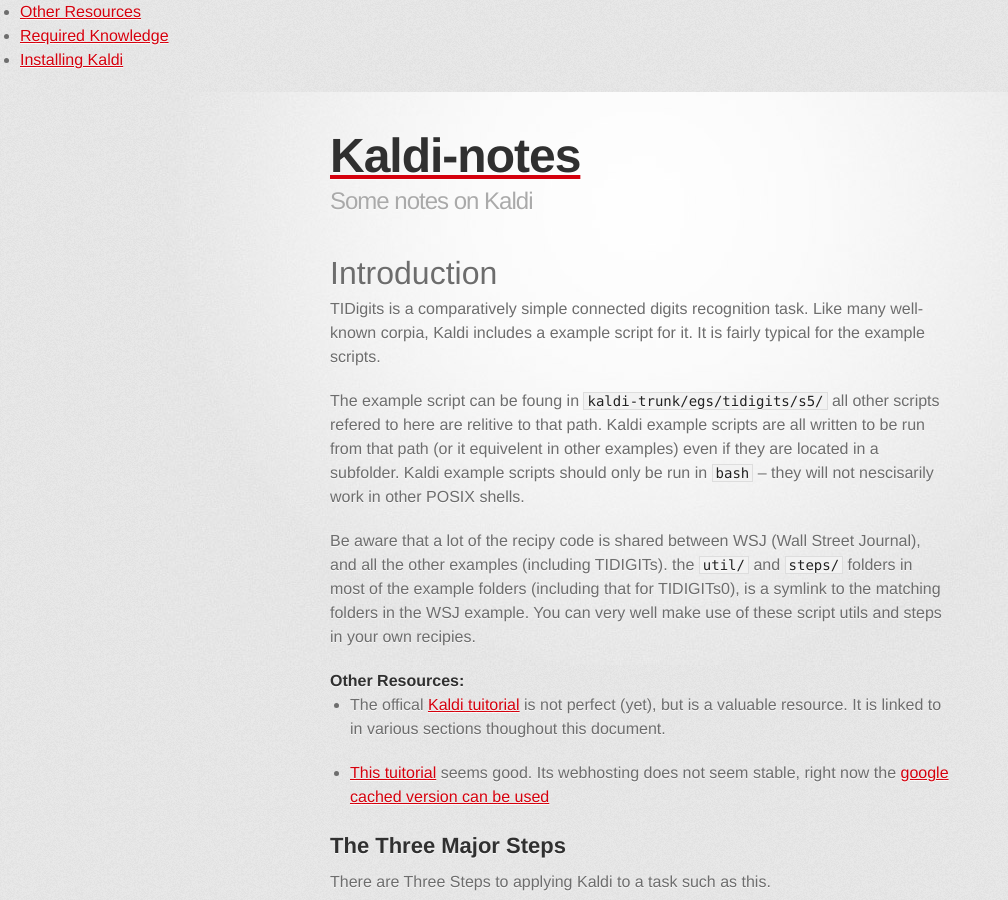
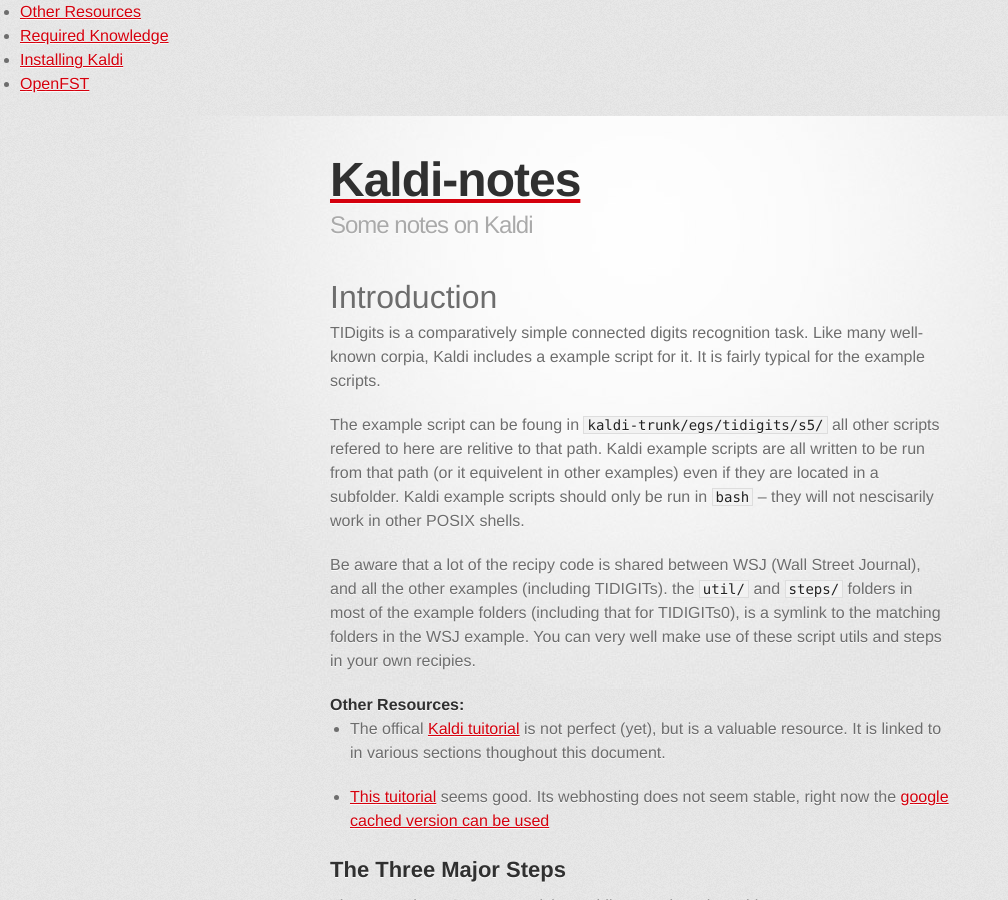
Before and after one commit to oxinabox/Kaldi-Notes, a Jekyll site: the page built from tidigits/index.md, in a window 1280 px wide and 900 px high. Shown: the whole window, without its empty margins (0-1008 px from the left). Built offline with Jekyll 4.4.1, drawn with Linux system fonts in a browser that asks for light colours; some web fonts are replaced; Markdown is read by kramdown in place of the engine named in the settings.

Commit message:
=quick submission.

```diff
--- a/_data/menu.yml
+++ b/_data/menu.yml
@@ -4,3 +4,5 @@
   url: /required_knowledge
 - text: Installing Kaldi
   url: /install_notes
+- text: OpenFST
+  url: /intro_to_OpenFST
```
Also changed, not shown: tidigits/index.md (renamed from tidigits/how-training-tidigits-works.md).
